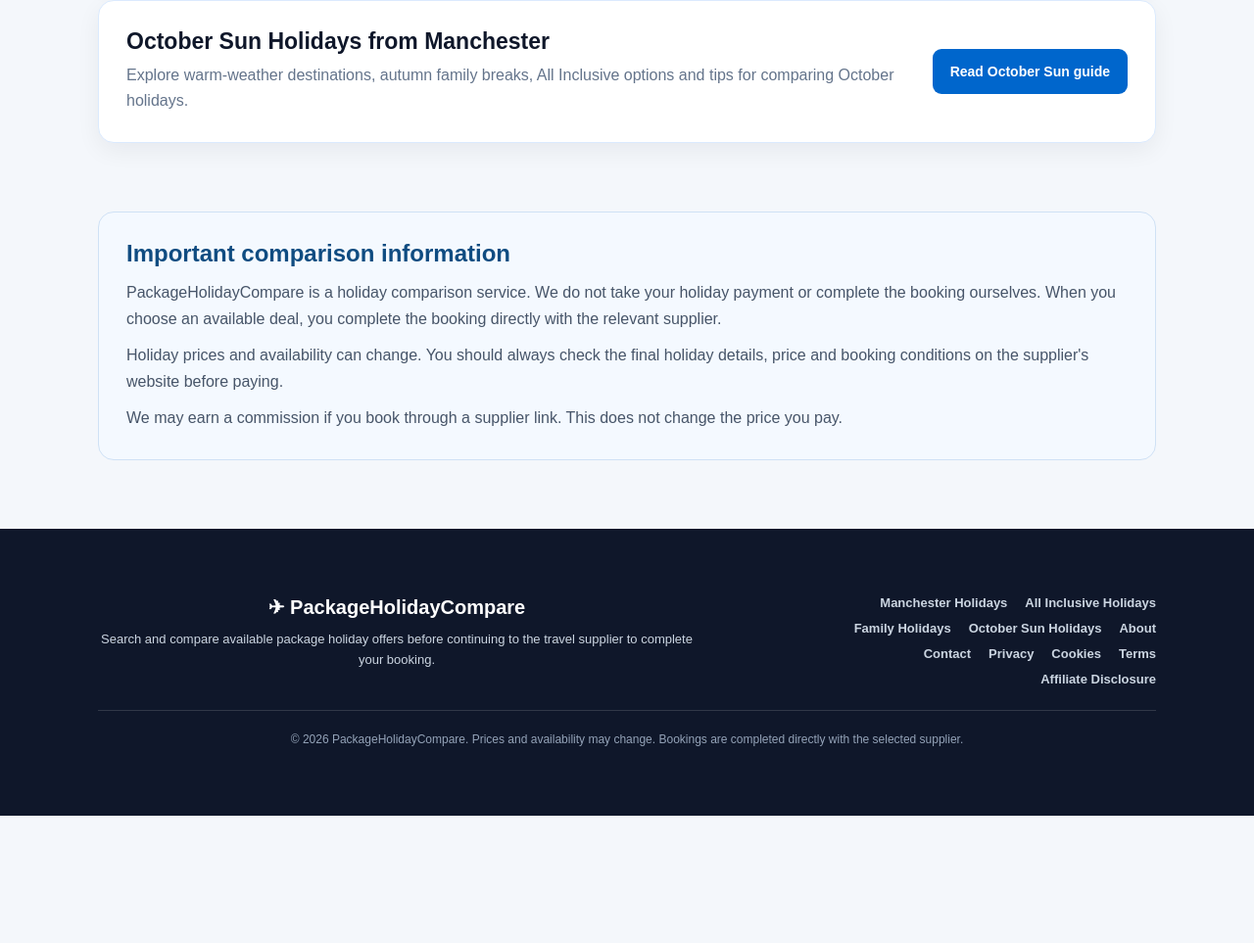
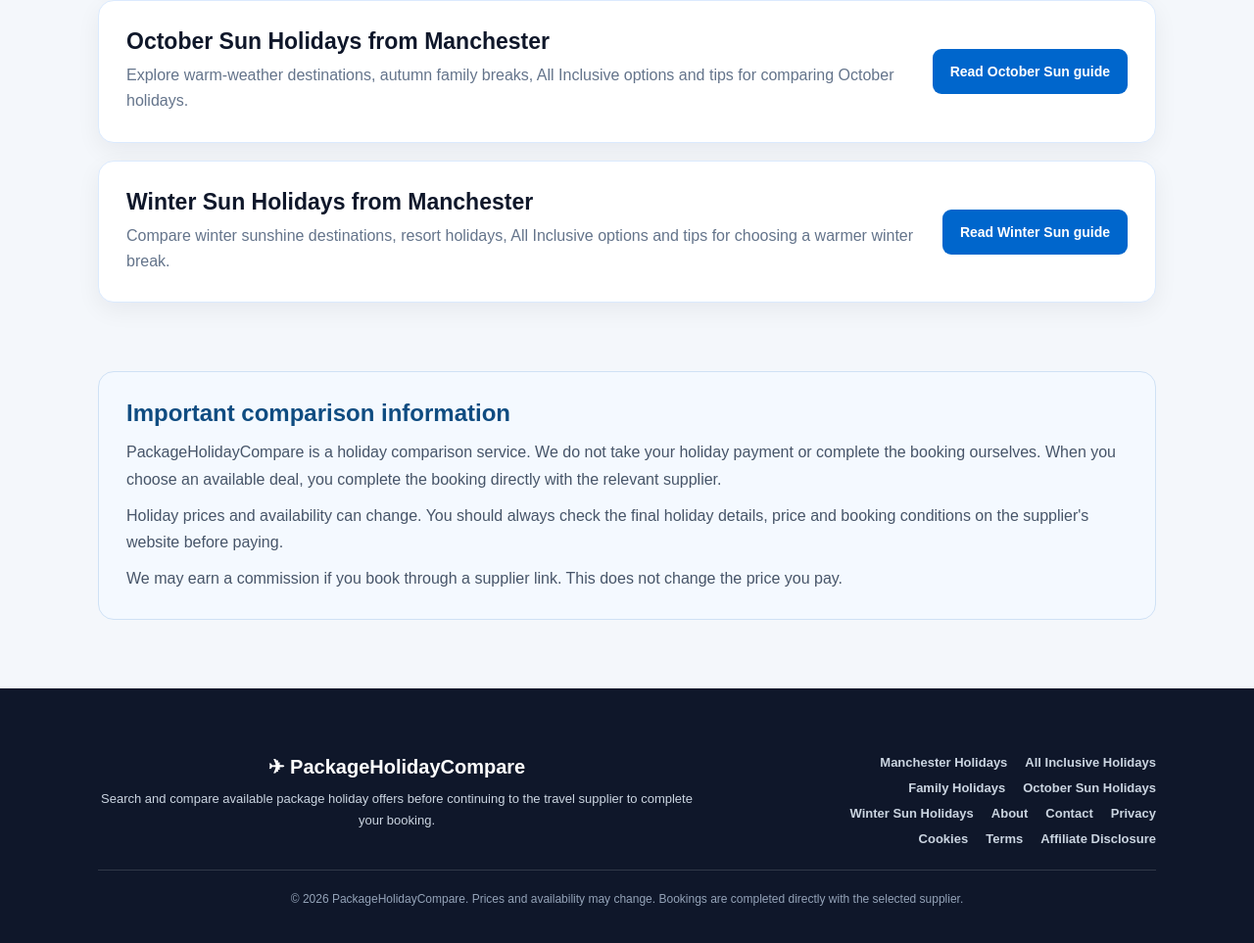
Before and after one commit to swainy1988/packageholidaycompare, a plain HTML site: page index.html in a window 1280 px wide. Shown: the part 2802-3765 px from the top of the page at 98% size. Before the commit the page ends 3635 px from the top, so only its background shows below. Drawn offline with Linux system fonts and the light colour scheme.

Commit message:
Add winter sun guide to homepage

```diff
--- a/index.html
+++ b/index.html
@@ -2100,6 +2100,32 @@
 
                 </article>
 
+                <article class="guide-card">
+
+                    <div>
+
+                        <h3>
+                            Winter Sun Holidays from Manchester
+                        </h3>
+
+                        <p>
+                            Compare winter sunshine destinations,
+                            resort holidays, All Inclusive options
+                            and tips for choosing a warmer winter break.
+                        </p>
+
+                    </div>
+
+                    <a
+                        href="winter-sun-holidays-from-manchester.html"
+                        class="guide-link"
+                    >
+                        Read Winter Sun guide
+                    </a>
+
+                </article>
+
+
             </div>
 
         </section>
@@ -2185,6 +2211,10 @@
 
                     <a href="october-sun-holidays-from-manchester.html">
                         October Sun Holidays
+                    </a>
+
+                    <a href="winter-sun-holidays-from-manchester.html">
+                        Winter Sun Holidays
                     </a>
 
                     <a href="about.html">
```
